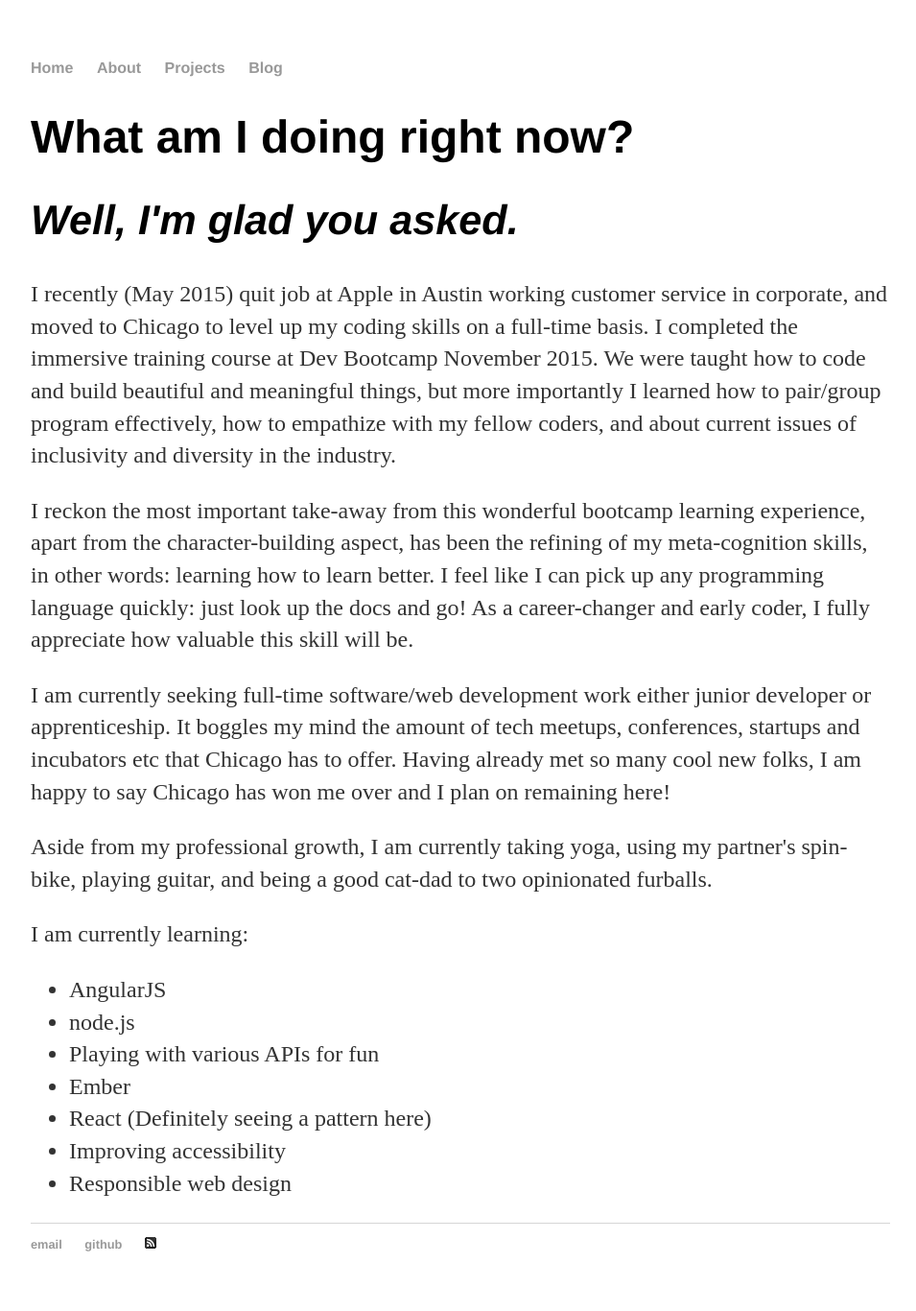
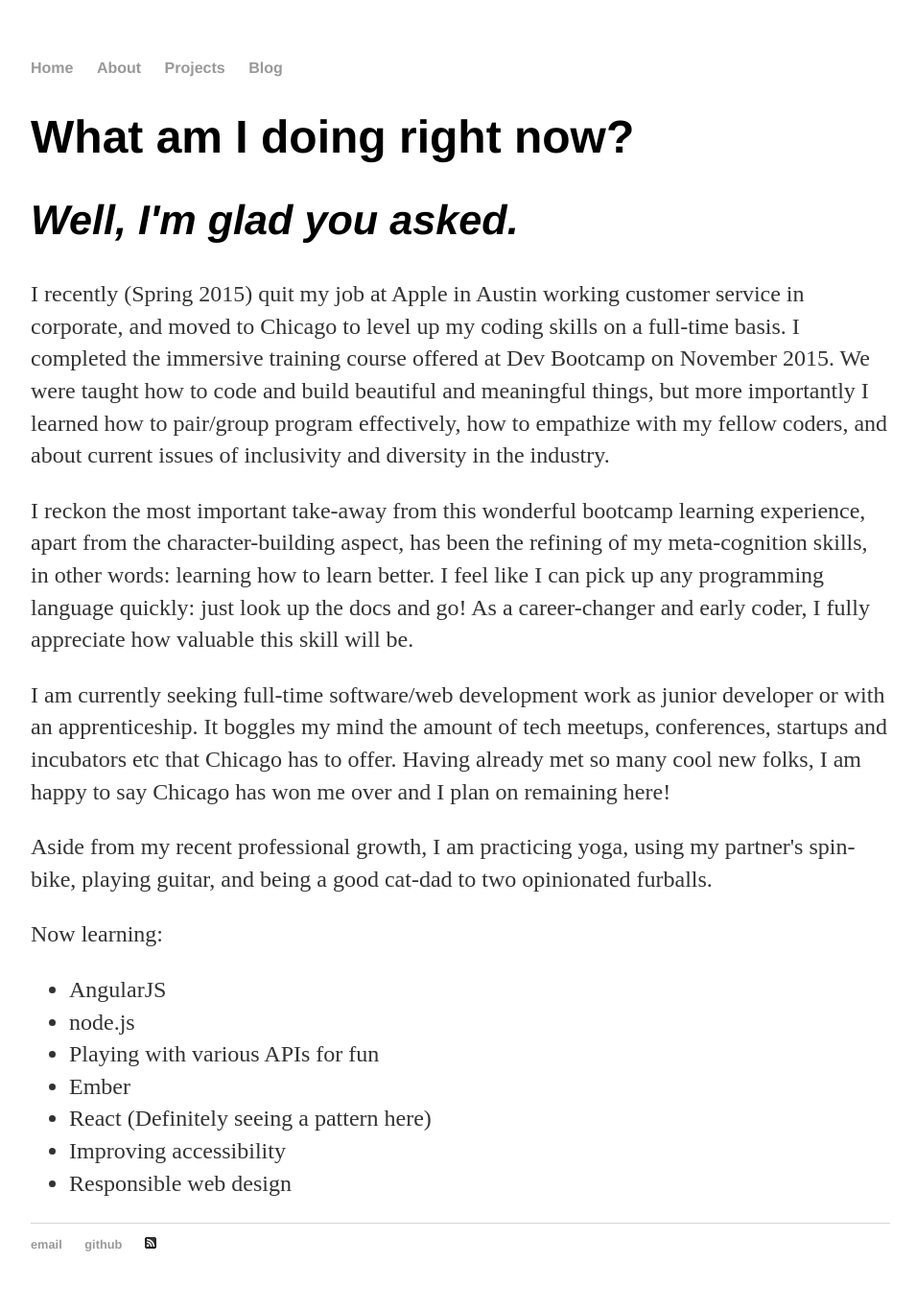
Before and after one commit to nchristiny/nchristiny.github.io, a Jekyll site: the page built from now/index.html, in a window 1280 px wide. Shown: the whole page at 96% size, without its empty margins (160-1115 px from the left). Built offline with Jekyll 4.4.1, drawn with Linux system fonts in a browser that asks for light colours; Markdown is read by kramdown in place of the engine named in the settings.

Commit message:
Add now edit

```diff
--- a/about/index.html
+++ b/about/index.html
@@ -9,7 +9,7 @@ title: About Me
   <p>A little background, I was born in Santiago Chile, raised in Scotland and moved with my family around extensively before settling and becoming a citizen of the USA. I graduated from the University of Texas at Austin where I studied physics and astronomy.</p>
   <p>Ever since I was a wee lad I have been fascinated by computers, the promise of technology, science and science fiction. I remember distinctly with first time my dad programmed Pong in BASIC on our little Spectrum ZX. I also recall the awe I experienced later when I saw two remotely connected Amstrad PC computers playing a game of Snake simultaneously. Ever since these formative moments I have been hooked on learning the underlying machinations of these marvelous devices called computers. You could find me on early Bulletin Board Services and Usenet groups trying to gain a foothold in this exciting world.</p>
   <p>As a teenager I elected, (seems amazing now that it was not required), classes like "Computer Literacy", where we would learn Turbo Pascal and play around with programs and concepts that I later recognized as algorithms.</p>
-  <p>In college I followed my passion for science and studied the aforementioned physics and astronomy degrees. I still strongly have that passion, but also student debt. This led to various gigs to pay the bills, most recently working at Apple in Austin. After several years of learning code and running my own WordPress web comic, in 2015 I decided to become a career-changer, and leap into seriously learning code and web/software development by enlisting with Dev Bootcamp in Chicago. It has been the best decision in my life.</p>
+  <p>In college I followed my passion for science and studied the aforementioned physics and astronomy degrees. I still strongly have that passion, but also student debt. This led to various gigs to pay the bills, most recently working at Apple in Austin. After several years of self-teaching code on my spare time and running my own now-defunct WordPress web comic, I decided to become a career-changer and leapt into seriously learning code and development by enlisting with Dev Bootcamp in Chicago. It has been the best decision in my life.</p>
   <p>If you would like to catch up on what I am doing most recently, please head over to my <a href="/now" title="My now page">/now page, inspired by <a href="http://nownownow.com/about" target="_blank" title="About now pages">Derek Sivers</a>.</p>
   <p>Feel free to reach out to me via email below or:</p>
   <ul class="contacts">
--- a/now/index.html
+++ b/now/index.html
@@ -6,11 +6,11 @@ title: Now
 <div class="now">
   <h1>What am I doing right now?</h1>
   <h2><i>Well, I'm glad you asked.</i></h2>
-  <p>I recently (May 2015) quit job at Apple in Austin working customer service in corporate, and moved to Chicago to level up my coding skills on a full-time basis. I completed the immersive training course at Dev Bootcamp November 2015. We were taught how to code and build beautiful and meaningful things, but more importantly I learned how to pair/group program effectively, how to empathize with my fellow coders, and about current issues of inclusivity and diversity in the industry.</p>
+  <p>I recently (Spring 2015) quit my job at Apple in Austin working customer service in corporate, and moved to Chicago to level up my coding skills on a full-time basis. I completed the immersive training course offered at Dev Bootcamp on November 2015. We were taught how to code and build beautiful and meaningful things, but more importantly I learned how to pair/group program effectively, how to empathize with my fellow coders, and about current issues of inclusivity and diversity in the industry.</p>
   <p>I reckon the most important take-away from this wonderful bootcamp learning experience, apart from the character-building aspect, has been the refining of my meta-cognition skills, in other words: learning how to learn better. I feel like I can pick up any programming language quickly: just look up the docs and go! As a career-changer and early coder, I fully appreciate how valuable this skill will be.</p>
-  <p>I am currently seeking full-time software/web development work either junior developer or apprenticeship. It boggles my mind the amount of tech meetups, conferences, startups and incubators etc that Chicago has to offer. Having already met so many cool new folks, I am happy to say Chicago has won me over and I plan on remaining here!</p>
-  <p>Aside from my professional growth, I am currently taking yoga, using my partner's spin-bike, playing guitar, and being a good cat-dad to two opinionated furballs.</p>
-  <p>I am currently learning:</p>
+  <p>I am currently seeking full-time software/web development work as junior developer or with an apprenticeship. It boggles my mind the amount of tech meetups, conferences, startups and incubators etc that Chicago has to offer. Having already met so many cool new folks, I am happy to say Chicago has won me over and I plan on remaining here!</p>
+  <p>Aside from my recent professional growth, I am practicing yoga, using my partner's spin-bike, playing guitar, and being a good cat-dad to two opinionated furballs.</p>
+  <p>Now learning:</p>
   <ul>
     <li>AngularJS</li>
     <li>node.js</li>
```
